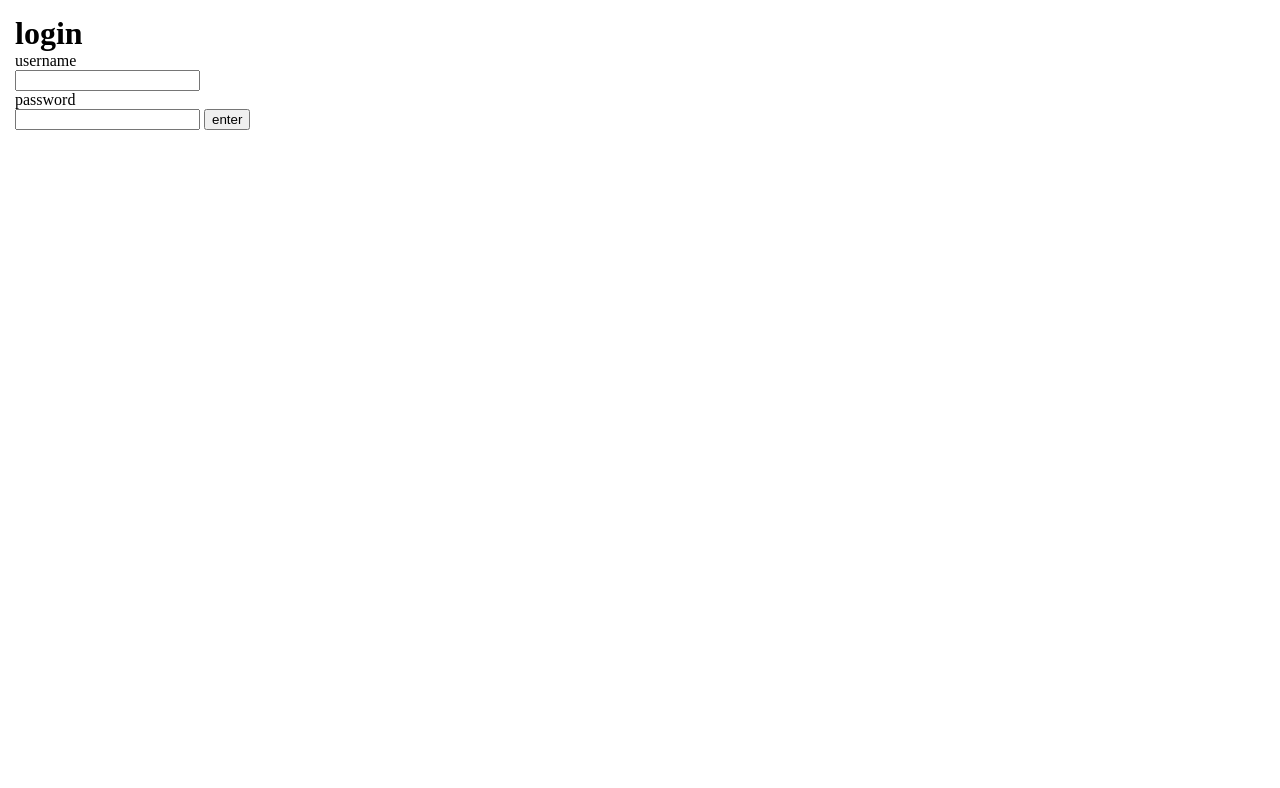
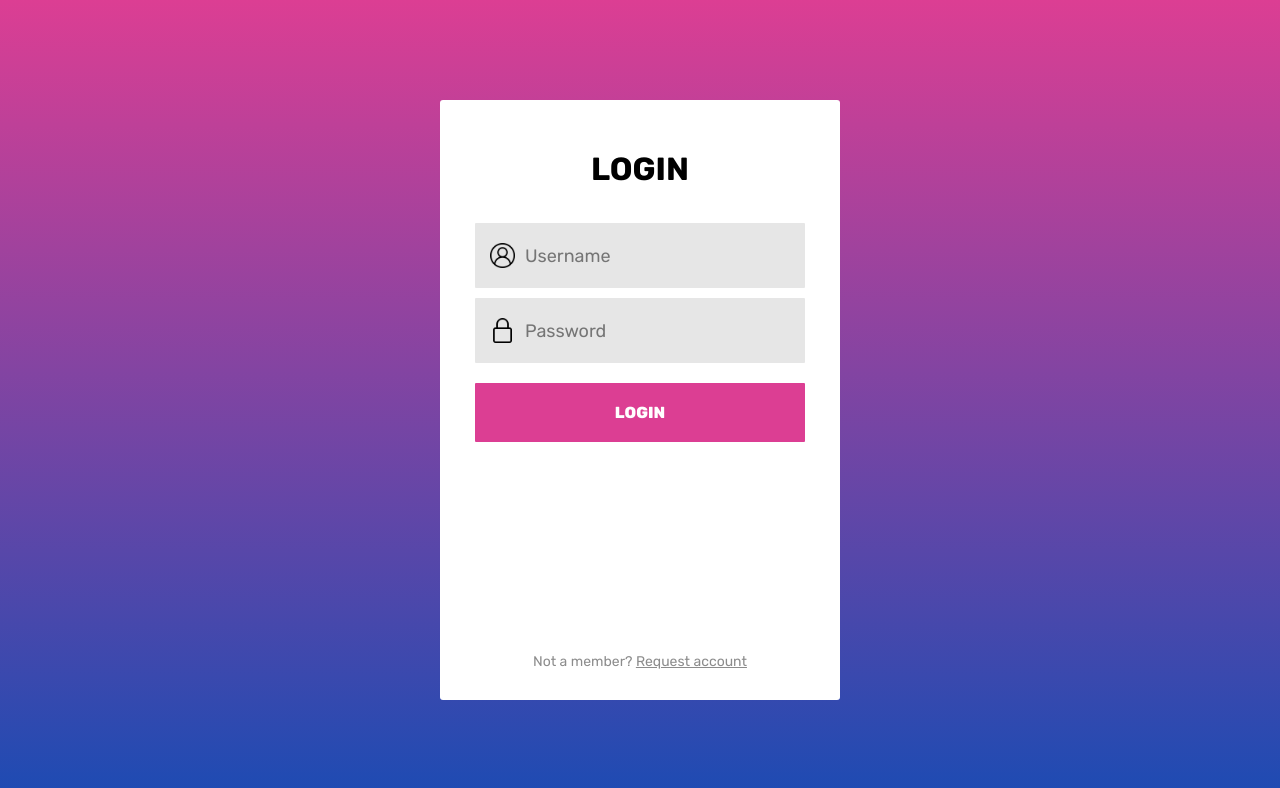
Before and after one commit to aradog3211/chat, a plain HTML site: page index.html in a window 1280 px wide. Drawn offline with Linux system fonts and the light colour scheme.

Commit message:
make it better

```diff
--- a/index.html
+++ b/index.html
@@ -1,13 +1,49 @@
+<!DOCTYPE html>
 <html>
 	<head>
 		<style>
+			@import url('https://fonts.googleapis.com/css2?family=Rubik:ital,wght@0,300;0,400;0,500;0,600;0,700;0,800;0,900;1,300;1,400;1,500;1,600;1,700;1,800;1,900&display=swap');
+		</style>
+		<style>
 			body {
-				background: white;
-				padding: 15px;
+				margin: 0;
+				padding: 0;
 			}
 
 			* {
 				margin: 0;
+				font-family: 'Rubik', sans-serif;
+			}
+
+			#app {
+				width: 100vw;
+				height: 100vh;
+				background: linear-gradient(rgb(220, 62, 147), rgb(28, 75, 179));
+				display: flex;
+				align-items: center;
+				justify-content: center;
+			}
+
+			#login-box {
+				background: white;
+				width: 85%;
+				max-width: 400px;
+				height: 600px;
+				max-height: 75%;
+				border-radius: 3px;
+				display: flex;
+				flex-direction: column;
+				align-items: center;
+				justify-content: space-between;
+			}
+
+			#login {
+				display: flex;
+				align-items: center;
+				justify-content: center;
+				flex-direction: column;
+				gap: 10px;
+				width: 100%;
 			}
 
 			#messages {
@@ -33,18 +69,77 @@
 
 			.message {
 				font-size: 15px;
-				background: white;
+
 			}
 
 			#sendbox {
 				marginTop: 20px;
 				display: none;
 			}
+
+			.input-box {
+				display: flex;
+				width: 75%;
+				background: rgb(230, 230, 230);
+				padding: 20px 15px;
+				border-radius: 1px;
+				gap: 10px;
+			}
+
+			.input {
+				padding: 0;
+				width: 100%;
+				background: none;
+				border: none;
+				font-size: 18px;
+			}
+
+			.input:focus {
+				outline: none;
+			}
+
+			#title {
+				margin-top: 50px;
+				margin-bottom: 25px;
+			}
+
+			.input-img {
+				width: 25px;
+				height: 25px;
+			}
+
+			#button {
+				width: 75%;
+				border-radius: 1px;
+				background: rgb(220, 62, 147);
+				padding: 20px 15px;
+				display: flex;
+				align-items: center;
+				justify-content: center;
+				margin-top: 10px;
+			}
+
+			#enter-text {
+				margin: 0;
+				color: white;
+				font-weight: 800;
+			}
+
+			#req-text {
+				margin: 30px;
+				color: rgb(140, 140, 140);
+				font-size: 14px;
+			}
+
+			.underline {
+				text-decoration: underline;
+				user-select: none;
+			}
 		</style>
 		<script>
 			const dev = "http://localhost:3000/"
 			const prod = "https://banananananan.onrender.com/"
-			const backend = dev
+			const backend = prod
 
 			let un = null
 			let pw = null
@@ -229,17 +324,26 @@
 		</script>
 	</head>
 	<body>
-		<div id="login">
-			<h1>login</h1>
-			<p>username</p>
-			<input id="username"></input>
-			<p>password</p>
-			<input type="password" id="password"></input>
-			<button id="button">enter</button>
-		</div>
-		<div id="messages"></div>
-		<div id="sendbox">
-			<input id="send"></input><button id="sendbutton">send</button>
+		<div id="app">
+			<div id="login-box">
+				<div id="login">
+					<h1 id="title"">LOGIN</h1>
+					<div class="input-box">
+						<img src="user.png" class="input-img"></img>
+						<input id="username" placeholder="Username" class="input"></input>
+					</div>
+					<div class="input-box">
+						<img src="lock.png" class="input-img"></img>
+						<input type="password" id="password" placeholder="Password" class="input"></input>
+					</div>
+					<div id="button"><p id="enter-text"s>LOGIN</p></div>
+				</div>
+				<p id="req-text">Not a member? <span class="underline">Request account</span></p>
+			</div>
+			<div id="messages"></div>
+			<div id="sendbox">
+				<input id="send"></input><button id="sendbutton">send</button>
+			</div>
 		</div>
 	</body>
 </html>
```
Also changed, not shown: lock.png (added), user.png (added).
